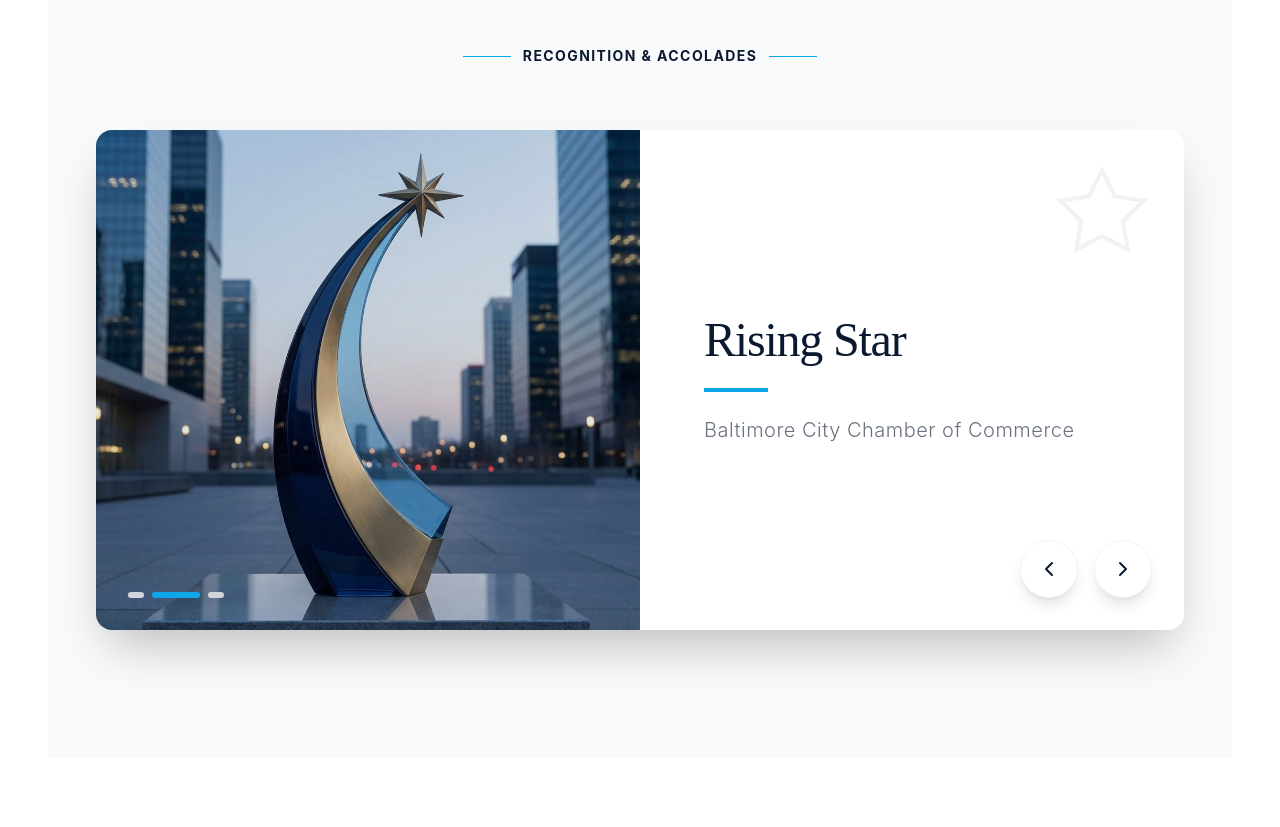
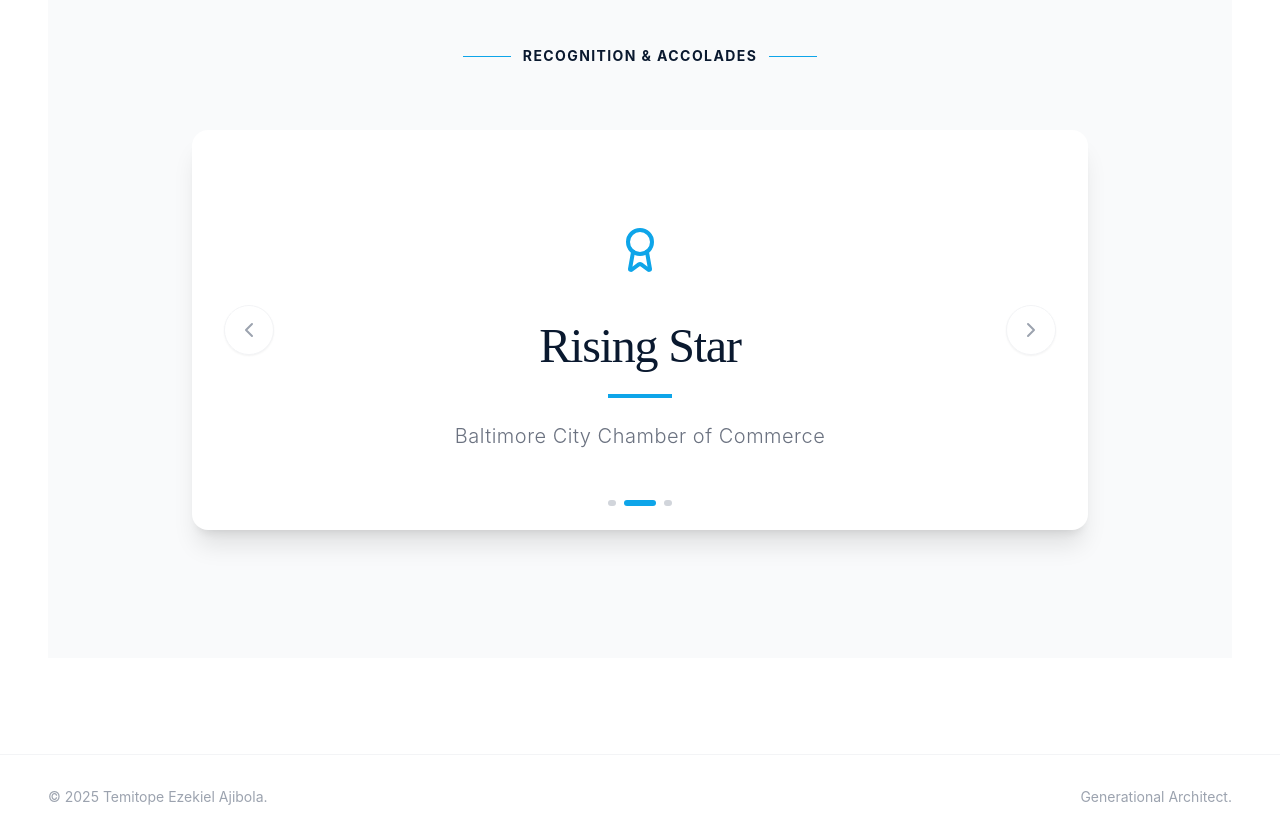
Before and after one commit to opaleyeoluwadamilare-source/TAJ, a React (Vite) app: page / in a window 1280 px wide. Shown: the part 1000-1827 px from the top of the page. Built offline with nearby package versions, Linux system fonts and the light colour scheme.

Commit message:
Refactor: Remove images from RecognitionCarousel

```diff
--- a/components/RecognitionCarousel.tsx
+++ b/components/RecognitionCarousel.tsx
@@ -1,21 +1,18 @@
 import React, { useState, useEffect } from 'react';
-import { ChevronLeft, ChevronRight } from 'lucide-react';
+import { ChevronLeft, ChevronRight, Award } from 'lucide-react';
 
 const recognitions = [
     {
         text: "HBCUniverse 30 Under 30",
-        detail: "Honoring excellence and impact.",
-        image: "/hbcu_real.png"
+        detail: "Honoring excellence and impact."
     },
     {
         text: "Rising Star",
-        detail: "Baltimore City Chamber of Commerce",
-        image: "/baltimore_star.png"
+        detail: "Baltimore City Chamber of Commerce"
     },
     {
         text: "Featured on God Bless Bitcoin",
-        detail: "Alongside Mark Cuban, Robert Kiyosaki, and Michael Saylor.",
-        image: "/bitcoin_feature.png"
+        detail: "Alongside Mark Cuban, Robert Kiyosaki, and Michael Saylor."
     }
 ];
 
@@ -51,71 +48,53 @@ export const RecognitionCarousel: React.FC = () => {
                     </div>
                 </div>
 
-                <div className="relative w-full max-w-6xl mx-auto h-[500px] bg-white rounded-2xl shadow-2xl shadow-navy-100 overflow-hidden">
+                <div className="relative w-full max-w-4xl mx-auto h-[400px] bg-white rounded-2xl shadow-xl shadow-navy-100 overflow-hidden flex items-center justify-center">
                     {recognitions.map((item, index) => (
                         <div
                             key={index}
-                            className={`absolute top-0 left-0 w-full h-full flex flex-col md:flex-row transition-all duration-700 transform ${index === currentIndex
-                                ? 'opacity-100 translate-x-0'
-                                : index < currentIndex
-                                    ? 'opacity-0 -translate-x-full'
-                                    : 'opacity-0 translate-x-full'
+                            className={`absolute inset-0 flex flex-col items-center justify-center p-8 text-center transition-all duration-700 transform ${index === currentIndex
+                                ? 'opacity-100 translate-y-0 scale-100'
+                                : 'opacity-0 translate-y-8 scale-95 pointer-events-none'
                                 }`}
                         >
-                            {/* Image Section */}
-                            <div className="w-full md:w-1/2 h-64 md:h-full relative overflow-hidden group">
-                                <div className="absolute inset-0 bg-navy-900/10 group-hover:bg-navy-900/0 transition-colors duration-500 z-10"></div>
-                                <img
-                                    src={item.image}
-                                    alt={item.text}
-                                    className="w-full h-full object-cover transform group-hover:scale-105 transition-transform duration-700"
-                                />
+                            <div className="mb-8 p-4 bg-navy-50 rounded-full text-sky-500">
+                                <Award size={48} />
                             </div>
 
-                            {/* Text Section */}
-                            <div className="w-full md:w-1/2 h-full p-8 md:p-16 flex flex-col justify-center bg-white relative">
-                                <div className="absolute top-0 right-0 p-8 opacity-5">
-                                    <svg width="100" height="100" viewBox="0 0 24 24" fill="none" stroke="currentColor" strokeWidth="1">
-                                        <path d="M12 2L15.09 8.26L22 9.27L17 14.14L18.18 21.02L12 17.77L5.82 21.02L7 14.14L2 9.27L8.91 8.26L12 2Z" />
-                                    </svg>
-                                </div>
-
-                                <h4 className="text-3xl md:text-4xl lg:text-5xl font-serif text-navy-900 tracking-tight leading-tight mb-6">
+                            <h4 className="text-3xl md:text-5xl font-serif text-navy-900 tracking-tight leading-tight mb-6">
                                 {item.text}
                             </h4>
-                                <div className="w-16 h-1 bg-sky-500 mb-6"></div>
-                                <p className="text-gray-500 text-lg md:text-xl font-light tracking-wide leading-relaxed">
+                            <div className="w-16 h-1 bg-sky-500 mb-6 mx-auto"></div>
+                            <p className="text-gray-500 text-lg md:text-xl font-light tracking-wide leading-relaxed max-w-2xl">
                                 {item.detail}
                             </p>
-                            </div>
                         </div>
                     ))}
 
                     {/* Navigation Controls */}
-                    <div className="absolute bottom-8 right-8 flex gap-4 z-20">
                     <button
                         onClick={prevSlide}
-                            className="p-4 bg-white hover:bg-navy-900 hover:text-white text-navy-900 transition-all duration-300 rounded-full shadow-lg hover:shadow-xl border border-gray-100"
+                        className="absolute left-4 md:left-8 p-3 text-gray-400 hover:text-navy-900 transition-colors border border-gray-100 hover:border-sky-200 rounded-full z-20 bg-white shadow-sm"
                         aria-label="Previous slide"
                     >
                         <ChevronLeft size={24} />
                     </button>
+
                     <button
                         onClick={nextSlide}
-                            className="p-4 bg-white hover:bg-navy-900 hover:text-white text-navy-900 transition-all duration-300 rounded-full shadow-lg hover:shadow-xl border border-gray-100"
+                        className="absolute right-4 md:right-8 p-3 text-gray-400 hover:text-navy-900 transition-colors border border-gray-100 hover:border-sky-200 rounded-full z-20 bg-white shadow-sm"
                         aria-label="Next slide"
                     >
                         <ChevronRight size={24} />
                     </button>
-                    </div>
 
                     {/* Indicators */}
-                    <div className="absolute bottom-8 left-8 flex gap-2 z-20">
+                    <div className="absolute bottom-6 flex gap-2 z-20">
                         {recognitions.map((_, index) => (
                             <button
                                 key={index}
                                 onClick={() => setCurrentIndex(index)}
-                                className={`h-1.5 rounded-full transition-all duration-300 ${index === currentIndex ? 'w-12 bg-sky-500' : 'w-4 bg-gray-300 hover:bg-sky-300'
+                                className={`h-1.5 rounded-full transition-all duration-300 ${index === currentIndex ? 'w-8 bg-sky-500' : 'w-2 bg-gray-300 hover:bg-sky-300'
                                     }`}
                                 aria-label={`Go to slide ${index + 1}`}
                             />
```
Lines whose indentation alone changed are shown as unchanged.
